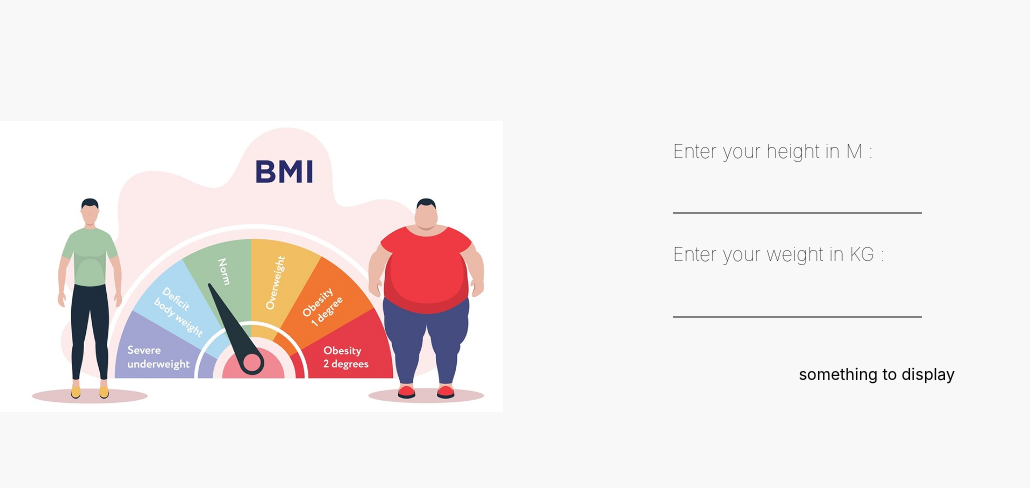
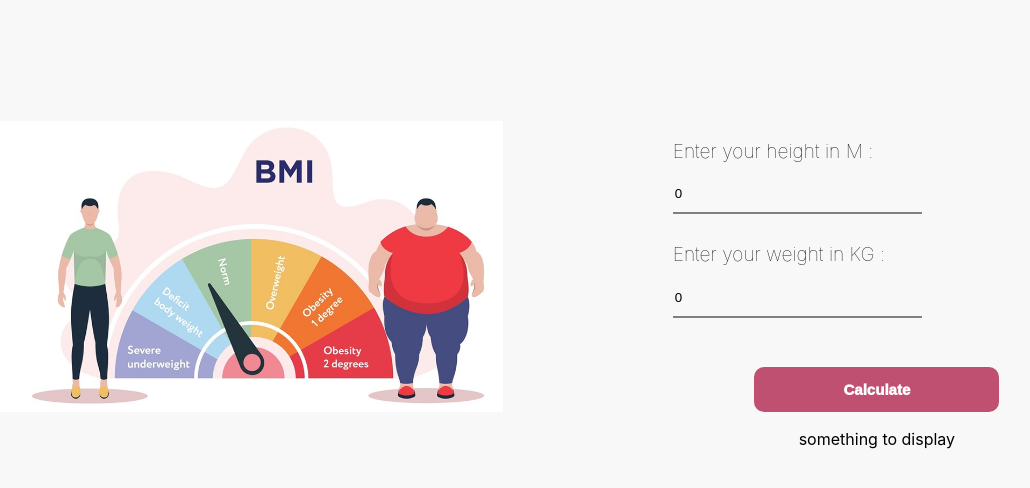
Before and after one commit to KwesiSai/weighvy-app, a React (Create React App) app: page /bmi in a window 1280 px wide. Shown: the top 488 px of the page, without its empty margins (78-1108 px from the left). Built offline with nearby package versions, Linux system fonts and the light colour scheme; the HTML template or start-up script is replaced by a standard one.

Commit message:
Update BMI : add logic for calculating bmi

```diff
--- a/src/components/BMI.tsx
+++ b/src/components/BMI.tsx
@@ -1,6 +1,10 @@
 import React from "react";
 import Bimage from "../assets/bmi.jpg";
 import styled from "styled-components";
+import { useState } from 'react';
+
+const pageColorWine = "rgba(173, 23, 68, 0.747)";
+const pageColorGray = "rgba(196, 188, 187, 0.1)";
 
 const MainContainer = styled.div`
     display:grid;
@@ -42,9 +46,27 @@ const CalculateSection = styled.section`
     }
 
     form input:focus{
-        border: 2px solid rgba(173, 23, 68, 0.747);
+        border: 2px solid ${pageColorWine};
         border-radius: 10px;
         outline: none;
+    }
+    form button{
+        height: 45px;
+        width: 60%;
+        align-self: center;
+        margin-top: 5%;
+        outline:none;
+        border: none;
+        background-color: ${pageColorWine};
+        padding: 10px;
+        color: white;
+        border-radius: 10px;
+        cursor: pointer;
+        font-size: 15px;
+        font-weight: 1000;
+    }
+    form button:hover{
+        background-color: gray;
     }
 
     form label{
@@ -58,6 +80,25 @@ const DisplayContainer = styled.div`
 `
 
 const  BMI: React.FC = () => {
+    const [isSubmitted, setIsSubmitted] = useState(false);
+    const [heightValue, setHeightValue] = useState("0");
+    const [weightValue, setWeightValue] = useState("0");
+    const [bodyMassIndex, setBodyMassIndex] = useState(0);
+
+    const handleHeightChange  = (event: React.ChangeEvent<HTMLInputElement>) => {
+        let value = event.target.value.replace(/[eE]/g, "");
+        setHeightValue(value);
+    }
+    const handleWeightChange  = (event: React.ChangeEvent<HTMLInputElement>) => {
+        let value = event.target.value.replace(/[eE]/g, "");
+        setWeightValue(value);
+    }
+    const handleSubmitForm = (event: React.ChangeEvent<HTMLButtonElement>) => {
+        event.preventDefault();
+        let value = Number(weightValue)/Number(heightValue)*Number(heightValue);
+        setBodyMassIndex(value);
+        setIsSubmitted(true);
+    }
     return (
         <MainContainer>
             <LogoSection>
@@ -66,9 +107,10 @@ const  BMI: React.FC = () => {
             <CalculateSection>
                 <form>
                     <label for="height"> Enter your height in M :</label>
-                    <input type="number" id="height" name="height"/>
+                    <input type="number" id="height" name="height" onChange={handleHeightChange} value={heightValue}/>
                     <label for="weight">Enter your weight in KG :</label>
-                    <input type="number" id="weight" name="height"/>
+                    <input type="number" id="weight" name="height" onChange={handleWeightChange} value={weightValue}/>
+                    <button onClick={handleSubmitForm}>Calculate</button>
                 </form>
                 <DisplayContainer>
                     something to display
```
